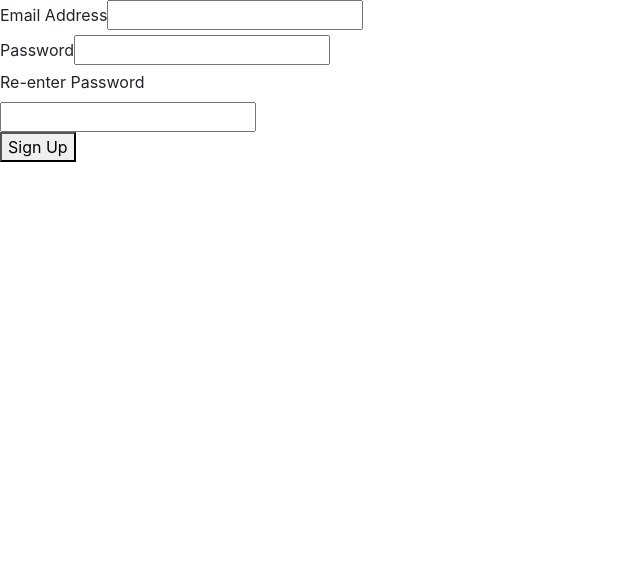
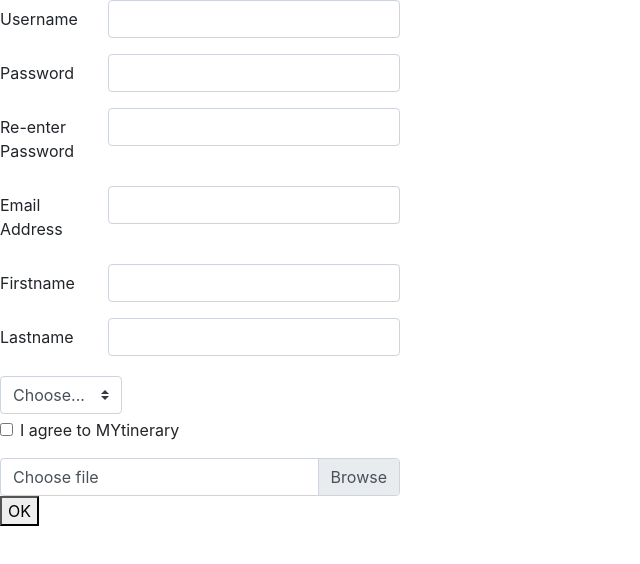
Before and after one commit to Oscar-Espinoza/myapp, a React (Create React App) app in the folder client/: page /mytinerary in a window 1280 px wide. Shown: the top 564 px of the page, without its empty margins (0-640 px from the left). Built offline with nearby package versions, Linux system fonts and the light colour scheme.

Commit message:
EMPEZANDO CON LA PAGINA DE LOGIN

```diff
--- a/client/src/components/createAcount.js
+++ b/client/src/components/createAcount.js
@@ -1,23 +1,118 @@
-import React from 'react'
+import React, { useState } from 'react'
 
 const CreateAccount = () => {
+  const initState = {
+    profilePic: null,
+    username: '',
+    password1: '',
+    password2: '',
+    email: '',
+    firstname: '',
+    lastname: '',
+    city: 'Choose',
+    agreeLicense: 'false'
+  }
+  const handleSubmit = (event) =>{
+    event.preventDefault()
+    //createAccount(values)
+    setValues(initState)
+  }
+  const [values, setValues] = useState(initState)
+
+  const setCurrentValueToState = event => {
+    const target = event.target
+
+    setValues({
+      ...values,
+      [event.target.name]: target.value
+    })
+    console.log(`Campo: ${target.name}
+    value: ${target.value}`)
+  }
     return (
-        <form>
-          <div>
-            <label>Email Address</label>
-            <input type="email" name="email" required />
+        <form onSubmit={handleSubmit}>
+          <div className="form-group row">
+            <label className="col-3 col-form-label">Username</label>
+            <div className="col">
+              <input className="form-control" value={values.username} type="username" name="username" required
+                onChange={setCurrentValueToState}/>
+            </div>
           </div>
-          <div>
-            <label>Password</label>
-            <input type="password" name="password1"/>
+          <div className="form-group row">
+            <label className="col-3 col-form-label">Password</label>
+            <div className="col">
+              <input className="form-control" value={values.password1} type="password" name="password1"
+                onChange={setCurrentValueToState}
+              />
+            </div>
           </div>
-          <div>
-            <label>Re-enter Password</label>
-            <input type="password" name="password2"/>
+          <div className="form-group row">
+            <label className="col-3 col-form-label">Re-enter Password</label>
+            <div className="col">
+              <input className="form-control" value={values.password2} type="password" name="password2"
+              onChange={setCurrentValueToState}/>
+            </div>
           </div>
-          <button type="submit">Sign Up</button>
+          <div className="form-group row">
+            <label className="col-3 col-form-label">Email Address</label>
+            <div className="col">
+              <input className="form-control" value={values.email} type="email" name="email" required
+                onChange={setCurrentValueToState} />
+            </div>
+          </div>
+          <div className="form-group row">
+            <label className="col-3 col-form-label">Firstname</label>
+            <div className="col">
+              <input className="form-control" value={values.firstname} type="firstname" name="firstname" required
+                onChange={setCurrentValueToState} />
+            </div>
+          </div>
+          <div className="form-group row">
+            <label className="col-3 col-form-label">Lastname</label>
+
+            <div className="col">
+              <input className="form-control" value={values.lastname} type="lastname" name="lastname" required
+                onChange={setCurrentValueToState} />
+            </div>
+          </div>
+          <div class="form-row align-items-center">
+            <div class="col-auto my-1">
+              <label class="mr-sm-2 sr-only" for="inlineFormCustomSelect">Preference</label>
+              <select name="city" class="custom-select mr-sm-2" id="inlineFormCustomSelect" onChange={setCurrentValueToState}>
+                <option selected value="Choose">Choose...</option>
+                <option value="1">One</option>
+                <option value="2">Two</option>
+                <option value="3">Three</option>
+              </select>
+            </div>
+          </div>
+
+          <div class="form-group row">
+            <div class="col-sm-10">
+              <div class="form-check">
+                <input name="agreeLicense" class="form-check-input" type="checkbox" id="gridCheck1"
+                   onChange={setCurrentValueToState} />
+                <label class="form-check-label" for="gridCheck1">
+                  I agree to MYtinerary
+                </label>
+              </div>
+            </div>
+          </div>
+          <div class="input-group">
+            <div class="custom-file">
+              <input type="file" class="custom-file-input" id="inputGroupFile01"
+                aria-describedby="inputGroupFileAddon01" />
+              <label class="custom-file-label" for="inputGroupFile01">Choose file</label>
+            </div>
+          </div>
+
+          <button type="submit">OK</button>
         </form>
+
       )
+
+
+
     }
 
 export default CreateAccount
--- a/client/src/components/customHooks.js
+++ b/client/src/components/customHooks.js
@@ -1,6 +1,6 @@
 import React from 'react';
 
-const useSignUpForm = () => {
+const userSignUpForm = () => {
   return null;
 }
-export default useSignUpForm;
+export default userSignUpForm;
```
Also changed, not shown: client/src/components/DataFetching.js (deleted, +0 -9 lines), 2 other files (tests, documents, lock files or other folders).
